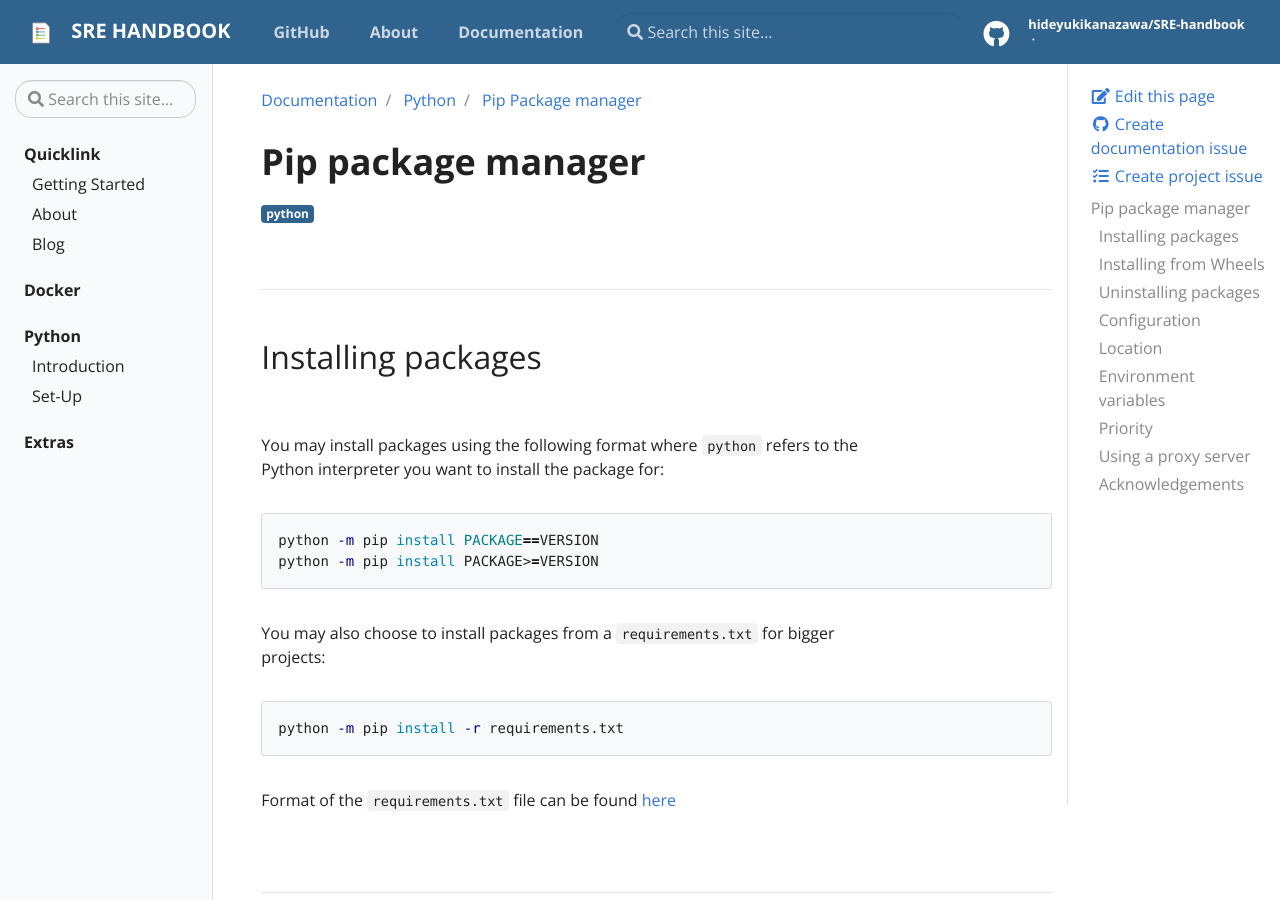
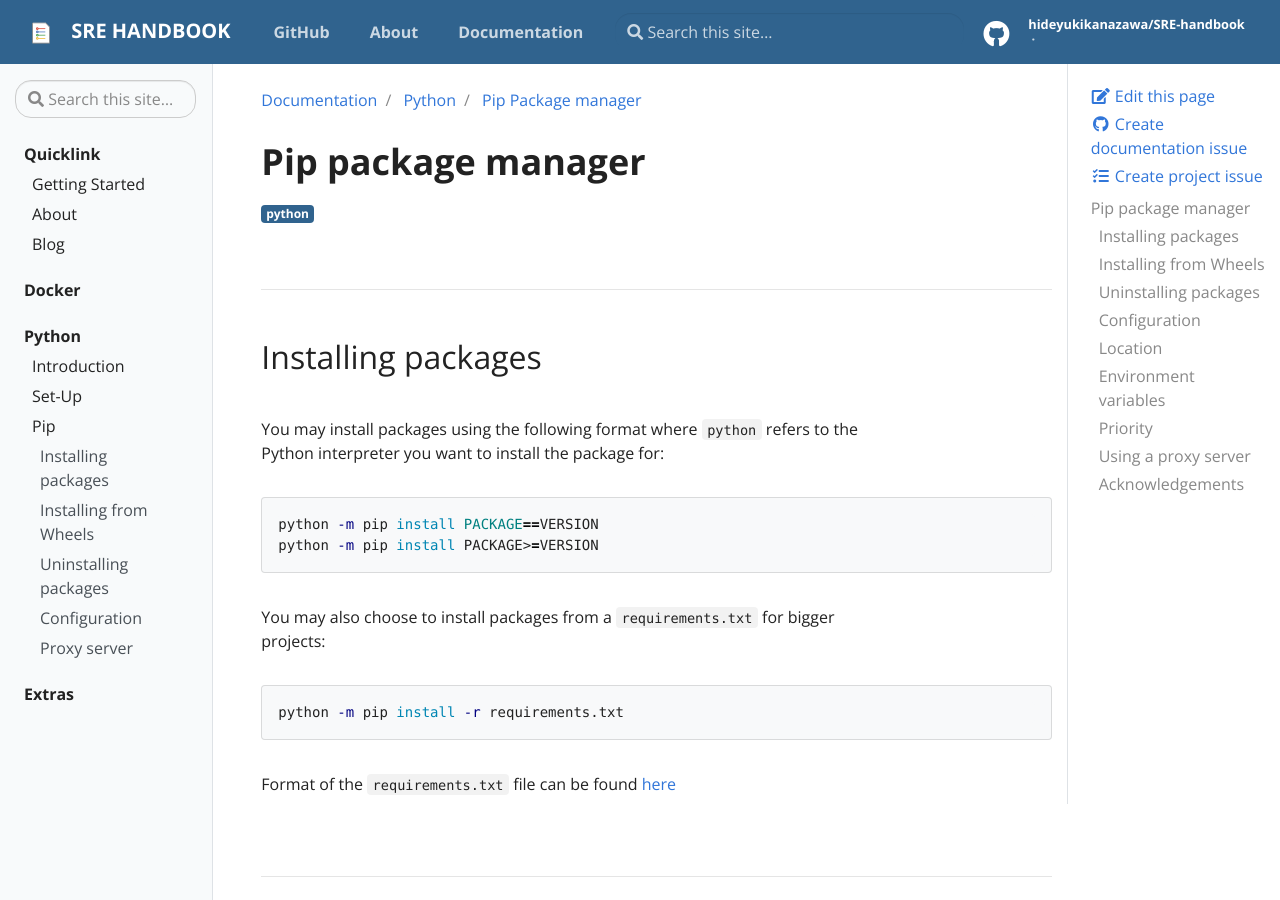
Before and after one commit to hideyk/SRE-handbook, a Jekyll site: the page built from docs/_docs/python/pip.md, in a window 1280 px wide and 900 px high. Built offline with Jekyll 4.4.1, drawn with Linux system fonts in a browser that asks for light colours.

Commit message:
[24/11/2021] Python - Pip: Initial documentation #2

````diff
--- a/docs/_data/toc.yml
+++ b/docs/_data/toc.yml
@@ -75,6 +75,20 @@
           url: "docs/python/setup#fedora"
         - title: "Windows"
           url: "docs/python/setup#windows"
+    - title: "Pip"
+      url: "docs/python/pip"
+      children:
+        - title: "Installing packages"
+          url: "docs/python/pip#installing-packages"
+        - title: "Installing from Wheels"
+          url: "docs/python/pip#installing-from-wheels"
+        - title: "Uninstalling packages"
+          url: "docs/python/pip#uninstalling-packages"
+        - title: "Configuration"
+          url: "docs/python/pip#configuration"
+        - title: "Proxy server"
+          url: "docs/python/pip#using-a-proxy-server"
+
 
 - title: "Extras"
   url: "docs/extras"
--- a/docs/_docs/python/pip.md
+++ b/docs/_docs/python/pip.md
@@ -13,10 +13,9 @@ description: Getting started with Python
 ---
 
 ## Installing packages
+<br>
+You may install packages using the following format where `python` refers to the Python interpreter you want to install the package for:
 
-<br>
-
-You may install packages using the following format where `python` refers to the Python interpreter you want to install the package for:
 ```bash
 python -m pip install PACKAGE==VERSION
 python -m pip install PACKAGE>=VERSION
@@ -33,8 +32,10 @@ Format of the `requirements.txt` file can be found [here](https://pip.pypa.io/en
 ---
 
 ## Installing from Wheels
+<br>
 "Wheels" are built, archive format files that can greatly speed installation compared to building from source archives.
 To install directly from a wheel archive:
+
 ```bash
 python -m pip install SomePackage-1.0-py2.py3-none-any.whl
 ```
@@ -61,7 +62,9 @@ python -m pip install --no-index --find-links=/local/wheels -r requirements.txt
 ---
 
 ## Uninstalling packages
+<br>
 pip is able to uninstall packages like so:
+
 ```bash
 python -m pip uninstall SomePackage
 ```
@@ -137,3 +140,6 @@ pip can be configured to connect through a proxy server in various ways:
 ## Acknowledgements
 
 #### - [Pip Documentation - The pip developers](https://pip.pypa.io/en/stable/user_guide/)
+
+
+<br><br><br>
````
